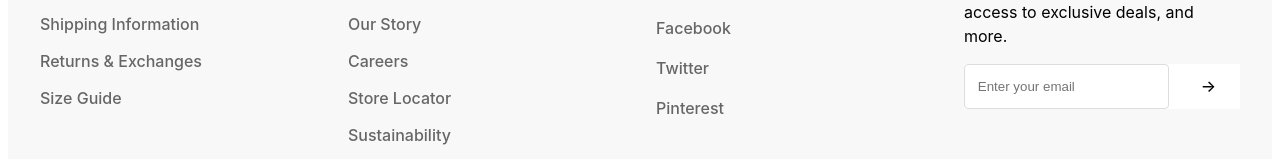
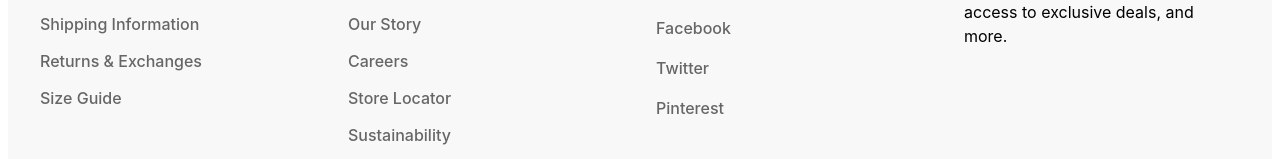
Before and after one commit to Kumar068/demo-test-fs, a React (Vite) app in the folder product/: page /sustainability in a window 1280 px wide. Shown: the part 2977-3136 px from the top of the page. Built offline with nearby package versions, Linux system fonts and the light colour scheme.

Commit message:
removed email from newssetller

```diff
--- a/product/src/components/Footer.jsx
+++ b/product/src/components/Footer.jsx
@@ -67,10 +67,6 @@ function Footer() {
           <p>
             Subscribe to receive updates, access to exclusive deals, and more.
           </p>
-          <div className="newsletter-form">
-            <input type="email" placeholder="Enter your email" />
-            <button type="submit">→</button>
-          </div>
         </div>
       </div>
 
```
